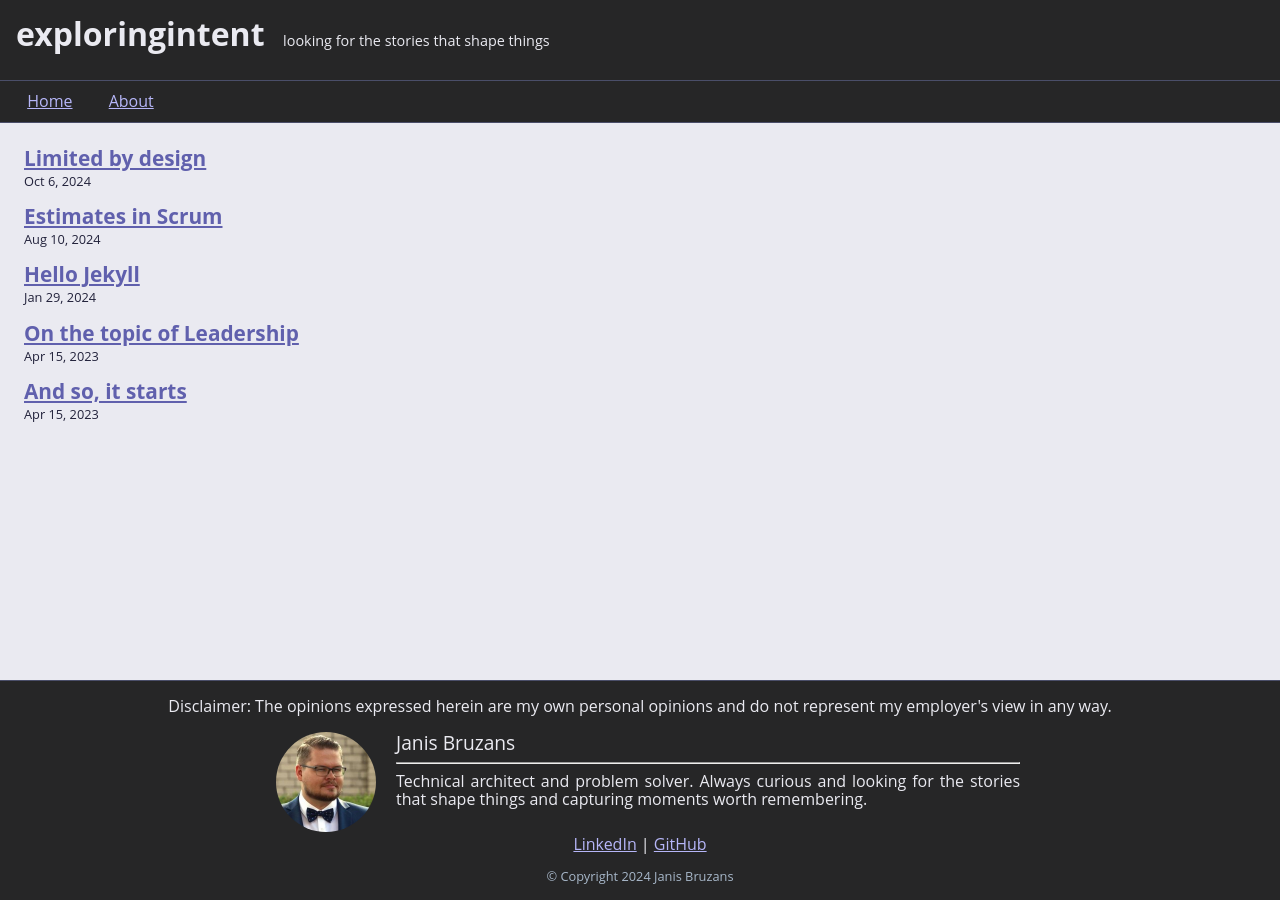
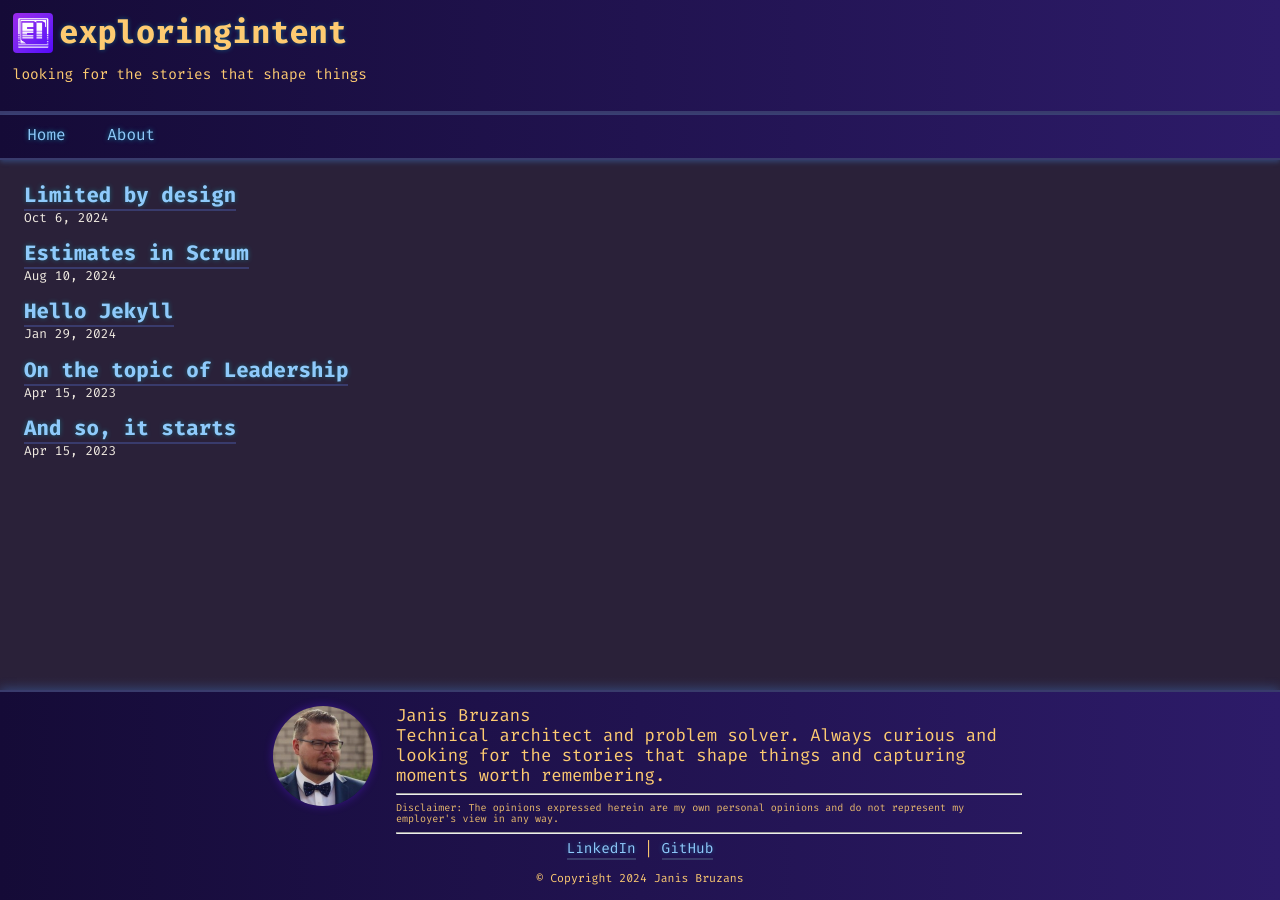
Before and after one commit to exploringintent/exploringintent.github.io, a Jekyll site: the page built from index.markdown, in a window 1280 px wide. Built offline with Jekyll 4.4.1, drawn with Linux system fonts in a browser that asks for light colours.

Commit message:
Updated design scheme and added logo

```diff
--- a/_includes/footer.html
+++ b/_includes/footer.html
@@ -1,12 +1,14 @@
 <footer class="site-footer h-card">
   <data class="u-url" href="{{ "/" | relative_url }}"></data>
-  <p class="disclaimer">Disclaimer: The opinions expressed herein are my own personal opinions and do not represent my employer's view in any way.</p>
   <div class="author">
-      <img class="author-photo" src="/assets/images/1681561203451.jpeg" alt="{{ site.author.name | escape }}">
-      <div class="author-name">
-        <p>{{ site.author.name | escape }}</p>
-        <hr> Technical architect and problem solver. Always curious and looking for the stories that shape things and capturing moments worth remembering.
-        <!--<a href="{{ site.feed.path | default: 'feed.xml' | absolute_url }}" ><span>Subscribe</span></a> -->
+    <img class="author-photo" src="/assets/images/1681561203451.jpeg" alt="{{ site.author.name | escape }}">
+    <div class="author-name">
+      <p>{{ site.author.name | escape }}</p>
+      <p>Technical architect and problem solver. Always curious and looking for the stories that shape things and capturing moments worth remembering.</p>
+      <hr/>
+      <p class="disclaimer">Disclaimer: The opinions expressed herein are my own personal opinions and do not represent my employer's view in any way.</p>
+      <hr/>
+      <!--<a href="{{ site.feed.path | default: 'feed.xml' | absolute_url }}" ><span>Subscribe</span></a> -->
       </div>
     </div>
     <p class="social"><a href="https://www.linkedin.com/in/janisbruzans/">LinkedIn</a> | <a href="https://github.com/exploringintent">GitHub</a></p>
--- a/_includes/head.html
+++ b/_includes/head.html
@@ -19,4 +19,7 @@
     <link rel="stylesheet" href="{{ "assets/modern-normalize.min.css" | relative_url }}">
     <link rel="stylesheet" href="{{ "/assets/css/style.css" | relative_url }}">
     {%- feed_meta -%}
+    <link rel="preconnect" href="https://fonts.googleapis.com">
+    <link rel="preconnect" href="https://fonts.gstatic.com" crossorigin>
+    <link href="https://fonts.googleapis.com/css2?family=Fira+Code:wght@300..700&display=swap" rel="stylesheet">
   </head>
--- a/_includes/header.html
+++ b/_includes/header.html
@@ -3,7 +3,10 @@
     {%- assign default_paths = site.pages | map: "path" -%}
     {%- assign page_paths = site.header_pages | default: default_paths -%}
     {%- assign titles_size = site.pages | map: 'title' | join: '' | size -%}
-    <a class="site-title" rel="author" href="{{ "/" | relative_url }}">{{ site.title | escape }}</a>
+    <a class="site-title" rel="author" href="{{ "/" | relative_url }}">
+      <img src="{{ '/assets/images/ei.jpg' | relative_url }}" alt="{{ site.title }}" class="site-logo">
+      {{site.title| escape }}
+    </a>
     <p>{{ site.description | escape }}</p>
 
   </div>
--- a/_sass/_layout.scss
+++ b/_sass/_layout.scss
@@ -1,6 +1,12 @@
 body{
-    background-color: $theme-color-light;
-    font-family: "Open Sans", "Helvetica Neue", Helvetica, Arial, sans-serif;
+    background-image: linear-gradient(to bottom, #2a2139 75%, #34294f);
+    background-size: auto auto;
+    background-position: top;
+    background-repeat: no-repeat;
+    font-family: "Fira Code", monospace;
+    font-optical-sizing: auto;
+    font-weight: 400;
+    font-style: normal;
     color: $color-text;
     min-height: 100vh;
     display: flex;
@@ -13,29 +19,51 @@ body{
         font-weight: bold;
         text-decoration: none;
         color: $theme-color-accent-text;
+        display: flex;
+        align-items: center;
+
+        .site-logo {
+            height: 40px;
+            width: 40px;
+            margin-right: 0.2em;
+            border-radius: 4px;
+            object-fit: cover;
+        }
+    }
+
+    a {
+        border-bottom: none;
+    }
+
+    a:hover {
+        border-bottom: none;
     }
 
     p {
         display:inline-block;
-        margin-left: 1em;
         font-size: 0.9em;
         color: $theme-color-accent-text;
     }
 }
 
 header{
-    padding: 1em;
-    border-bottom: 1px solid $theme-color-dark;
-    background-color: $theme-color-accent;
+    padding: 0.8em;
+    border-bottom: 4px solid $color-divider;
+    background: linear-gradient(90deg, #150b37 0%, #2d1b69 100%);
 }
 
 a {
     color: $color-link;
-    text-decoration: underline;
+    text-decoration: none;
+    text-shadow: 0 0 5px rgba(0, 245, 255, 0.3);
+    transition: all 0.2s ease;
+    border-bottom: 2px solid $color-divider;
 }
 
 a:hover {
     color: $color-link-hover;
+    text-shadow: 0 0 10px rgba(103, 29, 243, 0.96);
+    border-bottom: 1px solid $color-link-hover;
 }
 
 a:visited {
@@ -44,19 +72,25 @@ a:visited {
 
 nav {
     padding: 0.7em;
-    border-bottom: 1px solid $theme-color-dark;
-    background-color: $theme-color-accent;
+    border-bottom: 2px solid $color-divider;
+    background: linear-gradient(90deg, #150b37 0%, #2d1b69 100%);
+    box-shadow: 0 2px 5px rgba(75, 151, 252, 0.3);
 
     a {
         display: inline-block;
         color: $theme-color-accent-link;
-        text-decoration: underline;
+        text-decoration: none;
         padding-left: 1em;
         padding-right: 1em;
+        text-shadow: 0 0 5px rgba(0, 245, 255, 0.5);
+        transition: all 0.3s ease;
+        border-bottom: 2px solid transparent;
     }
 
     a:hover {
         color: $theme-color-accent-link-hover;
+        text-shadow: 0 0 10px rgba(103, 29, 243, 0.96);
+        border-bottom: 1px solid $color-link-hover;
     }
 
     a:visited {
@@ -65,16 +99,23 @@ nav {
 }
 
 main{
-    background-color: $theme-color-light;
+    background-color: transparent;
     box-sizing: content-box;
+}
+
+.post-header{
+    padding:0.2em;
+    box-shadow: 0 2px 10px rgba(75, 151, 252, 0.3);
 }
 
 footer{
     margin-top: auto;
-    background-color: $theme-color-accent;
+    font-size: 0.9em;
+    background: linear-gradient(90deg, #150b37 0%, #2d1b69 100%);
     color: $theme-color-accent-text;
     padding: 1em;
-    border-top: 1px solid $theme-color-dark;
+    border-top: 2px solid $color-divider;
+    box-shadow: 0 -2px 10px rgba(75, 151, 252, 0.3);
 
     .author{
 
@@ -85,6 +126,8 @@ footer{
             height: 100px;
             border-radius: 50px;
             margin-left: 1em;
+            box-shadow: 0 0 10px rgba(103, 29, 243, 0.5);
+            opacity: 0.8;
         }
 
         .author-name {
@@ -92,16 +135,23 @@ footer{
             width: 50%;
             vertical-align: top;
             margin-left: 1em;
-            text-align: justify;
+            text-align: left;
 
             p {
                 margin-block: 0;
                 font-size: 1.2em;
             }
+
+            .disclaimer {
+                font-size: 0.7em;
+                color: $theme-color-accent-text;
+                opacity: 0.9;
+                margin: 0;
+            }
         }
     }
 
-    .disclaimer, .social, .copyright {
+    .social, .copyright {
         text-align: center;
         position: relative;
         margin-top: 0;
@@ -109,7 +159,6 @@ footer{
 
     a {
         color: $theme-color-accent-link;
-        text-decoration: underline;
     }
 
     a:visited {
@@ -118,7 +167,7 @@ footer{
 
     .copyright {
         font-size: 0.8em;
-        color: $theme-color-medium;
+        color: $theme-color-accent-text;
         margin:0
     }
 }
--- a/_sass/initialize.scss
+++ b/_sass/initialize.scss
@@ -1,13 +1,15 @@
 @charset "utf-8";
 
-$theme-color-light: #eaeaf1;
-$theme-color-medium: #a7b7c9;
-$theme-color-dark: #4a4e69;
-$theme-color-accent: #262627;
-$theme-color-accent-text: #eaeaf1;
-$theme-color-accent-link: #b6b6f8;
-$theme-color-accent-link-hover: #8a8af5;
-$color-text: #22223b;
-$color-link: #6060ad;
-$color-link-hover: #8a8af5;
-$color-link-visited: #363661;
+// Synthwave Color Scheme
+$theme-color-light: #fbe7f8;
+$theme-color-medium: #2d1b69;
+$theme-color-dark: #38004b;
+$theme-color-accent: #6c20b2;
+$theme-color-accent-text: #fecb71;
+$theme-color-accent-link:  #8fcafb;
+$theme-color-accent-link-hover: #00ffd2;
+$color-text: #f4eee4;
+$color-link: #8fcafb;
+$color-link-hover: #00ffd2;
+$color-link-visited: #8b5cf6;
+$color-divider: #393b6c
```
Also changed, not shown: assets/images/ei.jpg (added).
